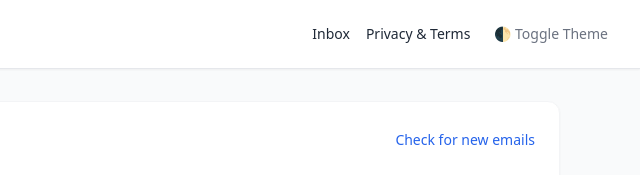
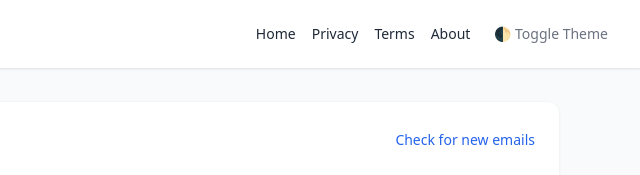
Before and after one commit to Nil112100/Project-Email, a plain HTML site: page index.html in a window 1280 px wide. Shown: the top 175 px of the page, 640-1280 px from the left. Drawn offline with nearby package versions, Linux system fonts and the light colour scheme.

Commit message:
Update index.html

```diff
--- a/index.html
+++ b/index.html
@@ -26,8 +26,10 @@
             <span class="text-xl font-bold text-blue-600 dark:text-blue-400">📧 TempMail</span>
         </div>
         <div class="flex items-center space-x-4">
-            <a href="#" class="text-sm font-medium hover:text-blue-600 dark:hover:text-blue-400">Inbox</a>
-            <a href="#legal-terms" class="text-sm font-medium hover:text-blue-600 dark:hover:text-blue-400">Privacy & Terms</a>
+           <a href="index.html" class="text-sm font-medium hover:text-blue-600 dark:hover:text-blue-400">Home</a>
+<a href="privacy.html" class="text-sm font-medium hover:text-blue-600 dark:hover:text-blue-400">Privacy</a>
+<a href="terms.html" class="text-sm font-medium hover:text-blue-600 dark:hover:text-blue-400">Terms</a>
+<a href="about.html" class="text-sm font-medium hover:text-blue-600 dark:hover:text-blue-400">About</a>
 
             <!-- Dark Mode Toggle Button -->
             <button id="theme-toggle" type="button" class="text-gray-500 dark:text-gray-400 hover:bg-gray-100 dark:hover:bg-gray-700 focus:outline-none focus:ring-2 focus:ring-gray-200 dark:focus:ring-gray-700 rounded-lg text-sm p-2 transition-colors">
```
